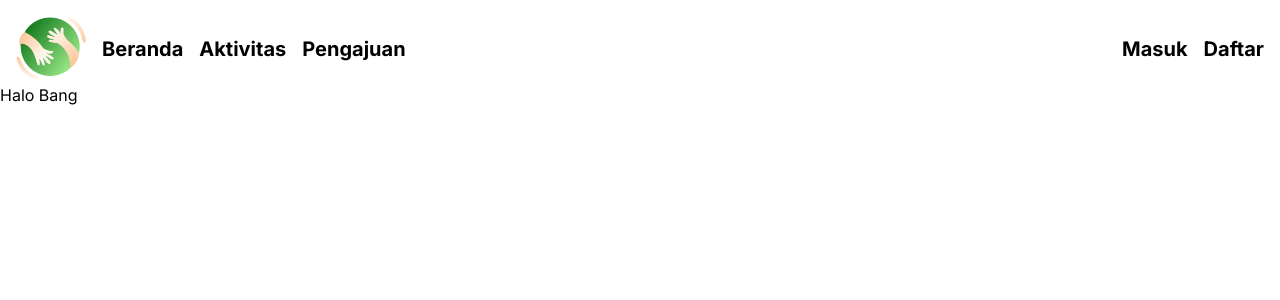
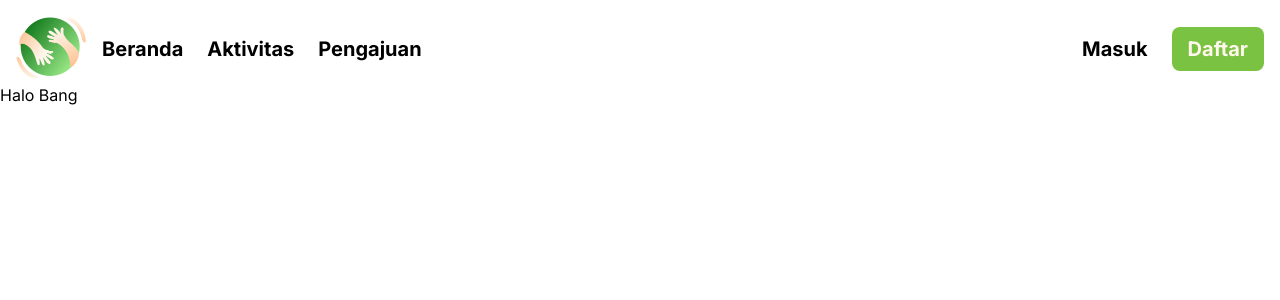
Before and after one commit to stevenchan7/web-gemastik-typescript-tailwind, a Next.js app in the folder client/web-gemastik/: page / in a window 1280 px wide. Shown: the top 300 px of the page. Built offline with nearby package versions, Linux system fonts and the light colour scheme.

Commit message:
navbar design before login done

```diff
--- /dev/null
+++ b/client/web-gemastik/src/app/components/LayoutComponents/Link.tsx
@@ -0,0 +1,7 @@
+export default function Link({children, url} : {children: string ,url: string}) {
+  return(
+    <li>
+      <a className="hover:text-primary-text-green hover:border-b-4 border-primary-text-green" href={ url }>{ children }</a>
+    </li>
+  )
+}
--- a/client/web-gemastik/src/app/components/LayoutComponents/Navbar.tsx
+++ b/client/web-gemastik/src/app/components/LayoutComponents/Navbar.tsx
@@ -2,12 +2,11 @@
 
 import Image from "next/image"
 import { useState } from "react"
+import Link from "./Link";
 
 export default function Navbar() {
   const [isOpen, setIsOpen] = useState(false);
 
-  function handleNavToggle(): void {
-  }
   return(
     <nav className="container mx-auto px-4 mt-4 flex lg:items-center flex-col lg:flex-row relative">
       <Image src="/Layout/logo.png" width={70} height={66} alt="Logo" />
@@ -16,23 +15,16 @@ export default function Navbar() {
           <path strokeLinecap="round" strokeLinejoin="round" d="M3.75 6.75h16.5M3.75 12h16.5m-16.5 5.25h16.5" />
         </svg>
       </span>
-      <div className={`w-full ms-4 ${isOpen ? 'h-40' : 'h-0'} lg:block lg:h-auto overflow-hidden transition-[height] duration-500`}> {/*hidden disini bos */}
-        <ul className="flex flex-col lg:flex-row gap-4 text-xl font-bold">
-          <li>
-            <a className="hover:text-red-500" href="#home">Beranda</a>
-          </li>
-          <li>
-            <a href="#aktivitas">Aktivitas</a>
-          </li>
-          <li>
-            <a href="#pengajuan">Pengajuan</a>
-          </li>
-          <ul className="flex lg:ms-auto order-first lg:order-last gap-4">
-            <li>
-              <a href="#masuk">Masuk</a>
-            </li>
-            <li>
-              <a href="#daftar">Daftar</a>
+      <div className={`w-full ms-4 ${isOpen ? 'h-52' : 'h-0'} lg:h-auto overflow-hidden transition-[height] duration-500`}> {/*hidden disini bos */}
+        <ul className="flex flex-col lg:flex-row lg:items-center gap-6 text-xl font-bold">
+          {/* Looping link menu  */}
+          {
+            [['/', 'Beranda'], ['/aktivitas', 'Aktivitas'], ['/pengajuan', 'Pengajuan']].map(([url, title]) => <Link url={url}>{ title }</Link>)
+          }
+          <ul className="flex lg:ms-auto items-center order-first lg:order-last gap-6">
+            <Link url="/masuk">Masuk</Link>
+            <li className="bg-primary-text-green hover:bg-primary-text-green/75 px-4 py-2 rounded-lg">
+              <a className="text-[#FFF6EC]" href="#daftar">Daftar</a>
             </li>
           </ul>
         </ul>
--- a/client/web-gemastik/tailwind.config.ts
+++ b/client/web-gemastik/tailwind.config.ts
@@ -13,6 +13,10 @@ const config: Config = {
         'gradient-conic':
           'conic-gradient(from 180deg at 50% 50%, var(--tw-gradient-stops))',
       },
+      colors: {
+        'primary-text-black': '#242C48',
+        'primary-text-green': '#7AC241',
+      }
     },
   },
   plugins: [],
```
